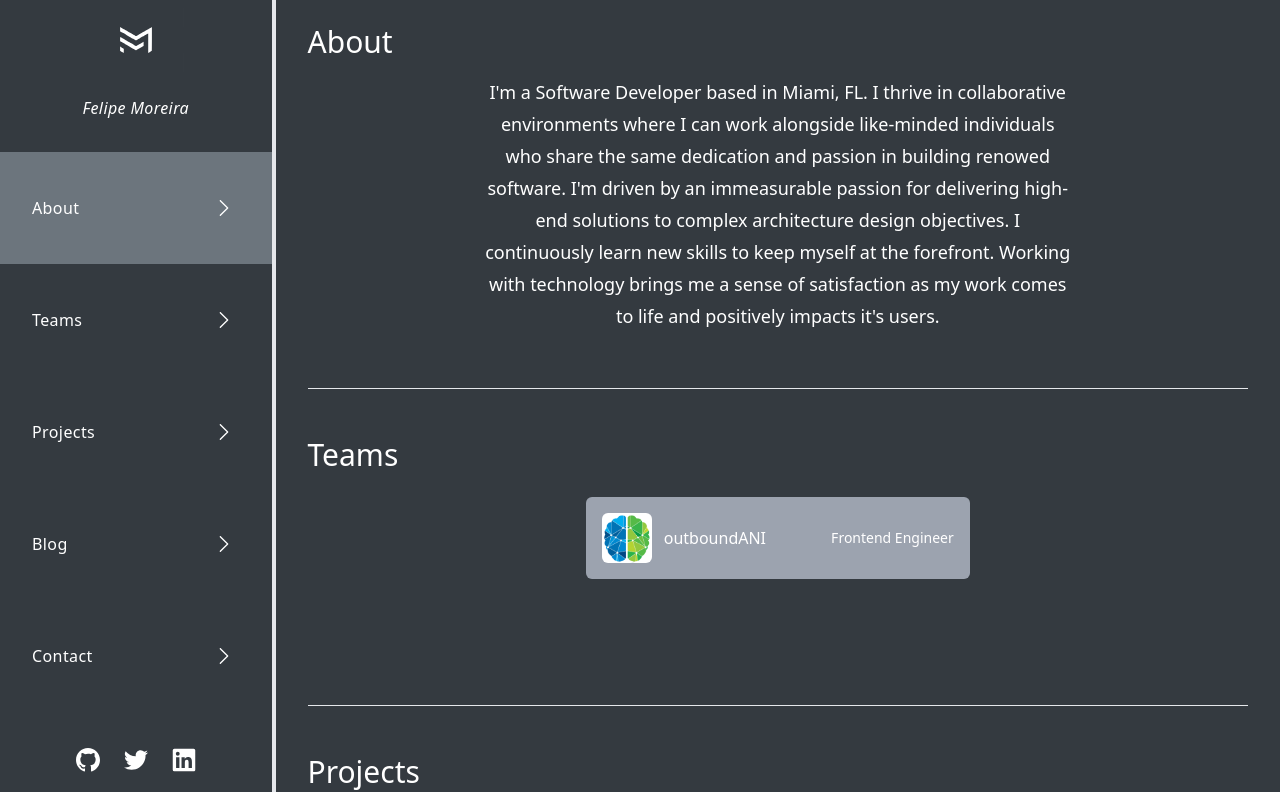
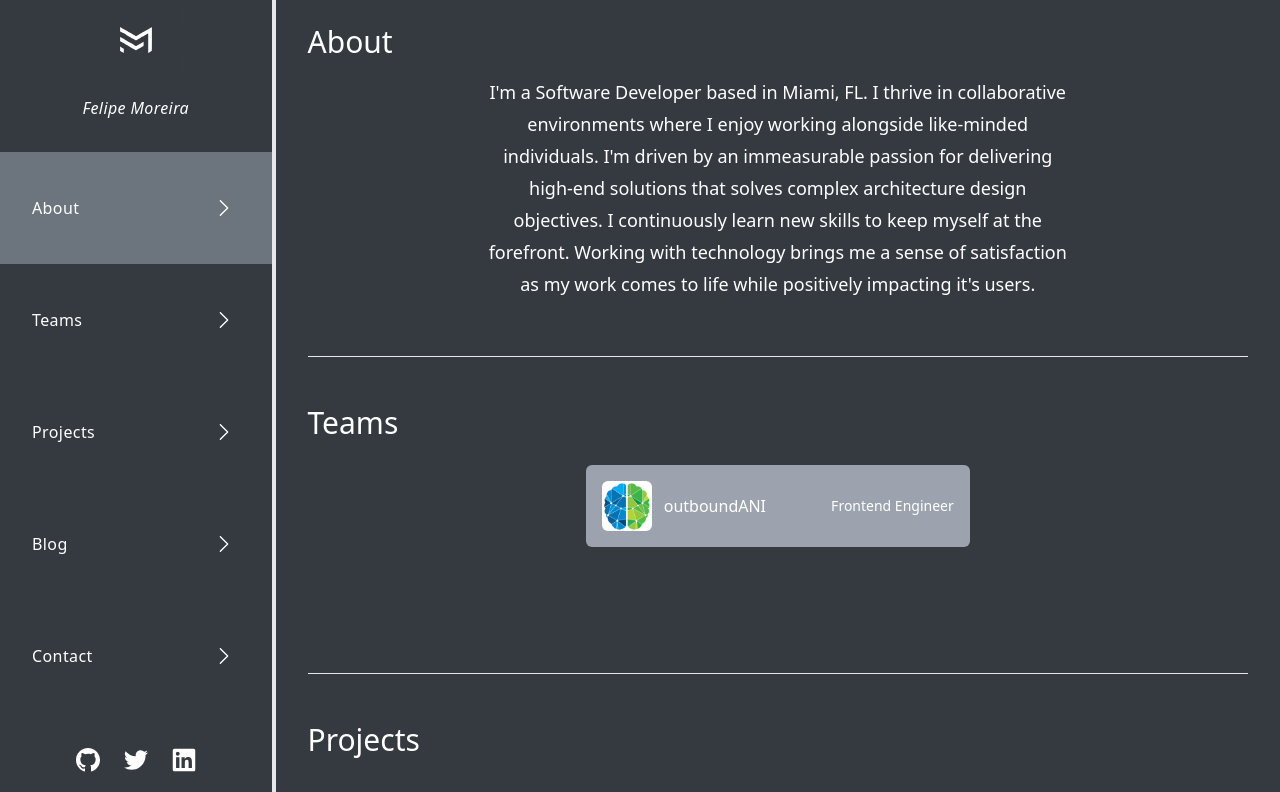
Before and after one commit to morfeli/portfolio, a Next.js app: page / in a window 1280 px wide. Shown: the top 792 px of the page. Built offline with nearby package versions, Linux system fonts and the light colour scheme.

Commit message:
fix: about me

```diff
--- a/components/Sections/About/About.tsx
+++ b/components/Sections/About/About.tsx
@@ -5,13 +5,12 @@ export const About = () => {
     <SectionLayout link="About">
       <p className="py-4 text-lg  text-center leading-8 xl:w-[750px] lg:mx-auto md:px-20">
         I'm a Software Developer based in Miami, FL. I thrive in collaborative
-        environments where I can work alongside like-minded individuals who
-        share the same dedication and passion in building renowed software. I'm
-        driven by an immeasurable passion for delivering high-end solutions to
-        complex architecture design objectives. I continuously learn new skills
-        to keep myself at the forefront. Working with technology brings me a
-        sense of satisfaction as my work comes to life and positively impacts
-        it's users.
+        environments where I enjoy working alongside like-minded individuals.
+        I'm driven by an immeasurable passion for delivering high-end solutions
+        that solves complex architecture design objectives. I continuously learn
+        new skills to keep myself at the forefront. Working with technology
+        brings me a sense of satisfaction as my work comes to life while
+        positively impacting it's users.
       </p>
     </SectionLayout>
   );
```
